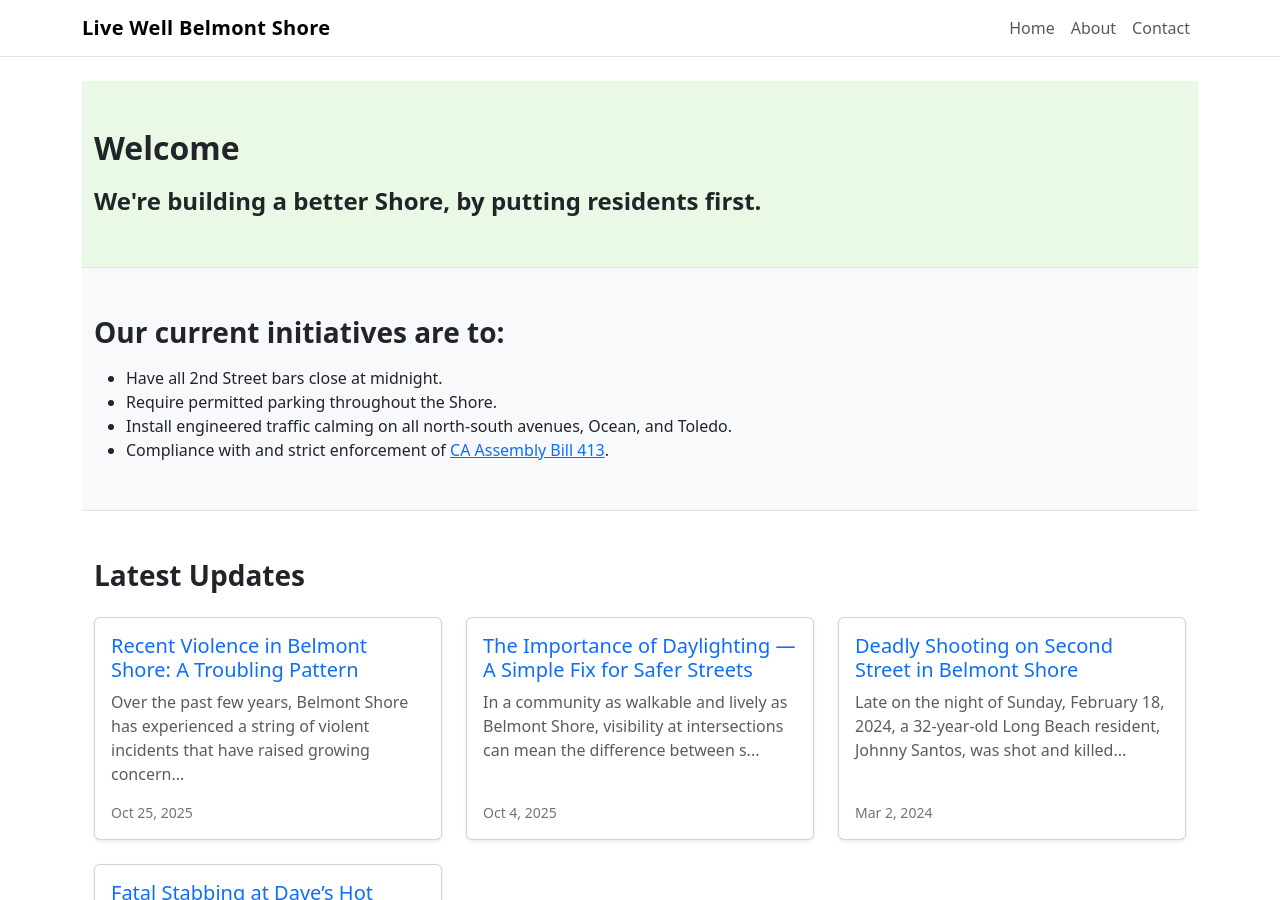
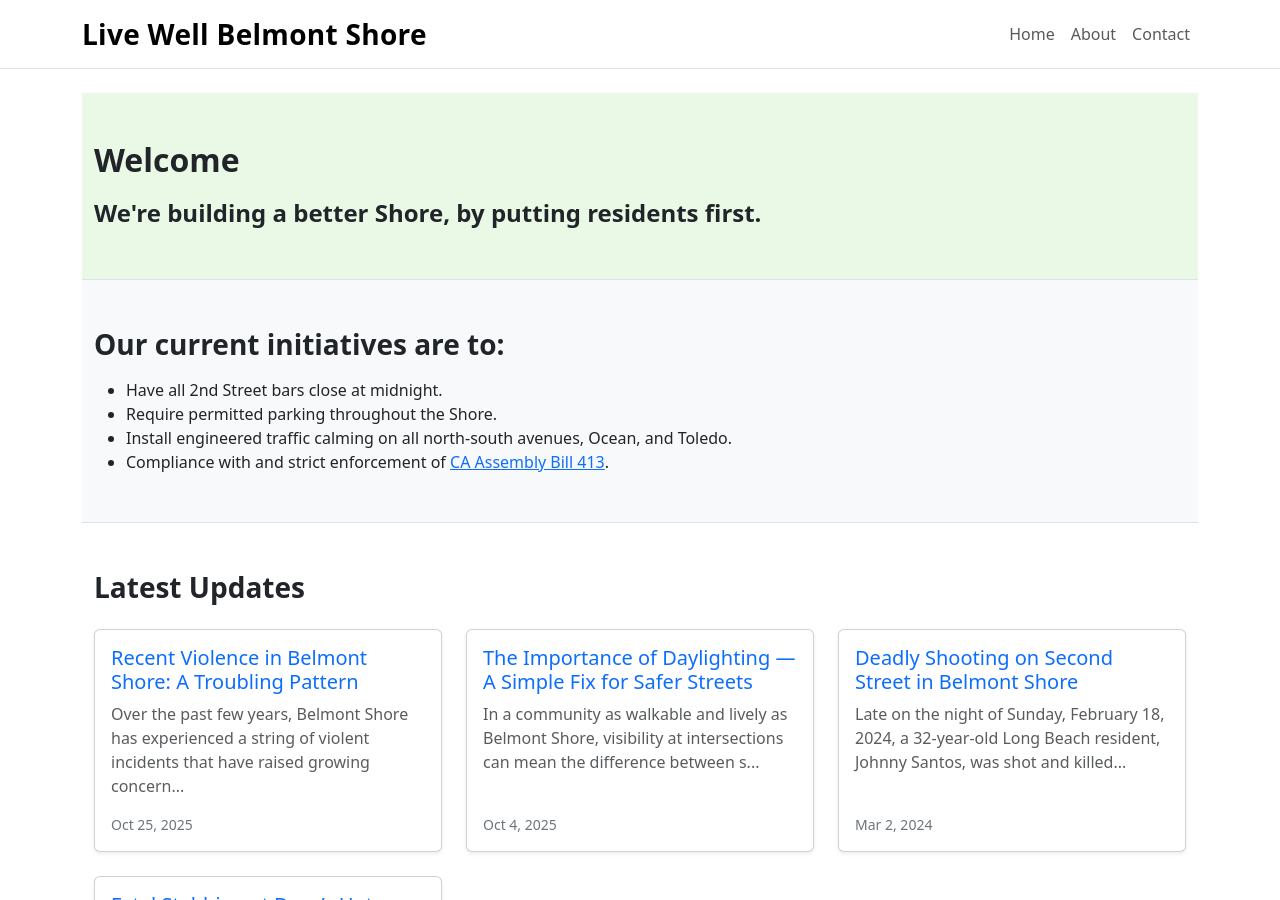
Before and after one commit to ericmseitz/livewellbs, a Jekyll site: the page built from index.html, in a window 1280 px wide and 900 px high. Built offline with Jekyll 4.4.1, drawn with Linux system fonts in a browser that asks for light colours.

Commit message:
Update default layout: adjusted navbar brand size

```diff
--- a/_layouts/default.html
+++ b/_layouts/default.html
@@ -28,7 +28,7 @@
     <nav class="navbar navbar-expand-lg navbar-light bg-white border-bottom sticky-top" aria-label="Main navigation">
       <div class="container">
         <!-- Left: site title links to home -->
-        <a class="navbar-brand fw-bold" href="{{ '/' | relative_url }}">{{ site.title }}</a>
+        <a class="navbar-brand fw-bold fs-3" href="{{ '/' | relative_url }}">{{ site.title }}</a>
 
         <!-- Mobile toggle -->
         <button class="navbar-toggler" type="button" data-bs-toggle="collapse" data-bs-target="#navbarNav" aria-controls="navbarNav" aria-expanded="false" aria-label="Toggle navigation">
```
